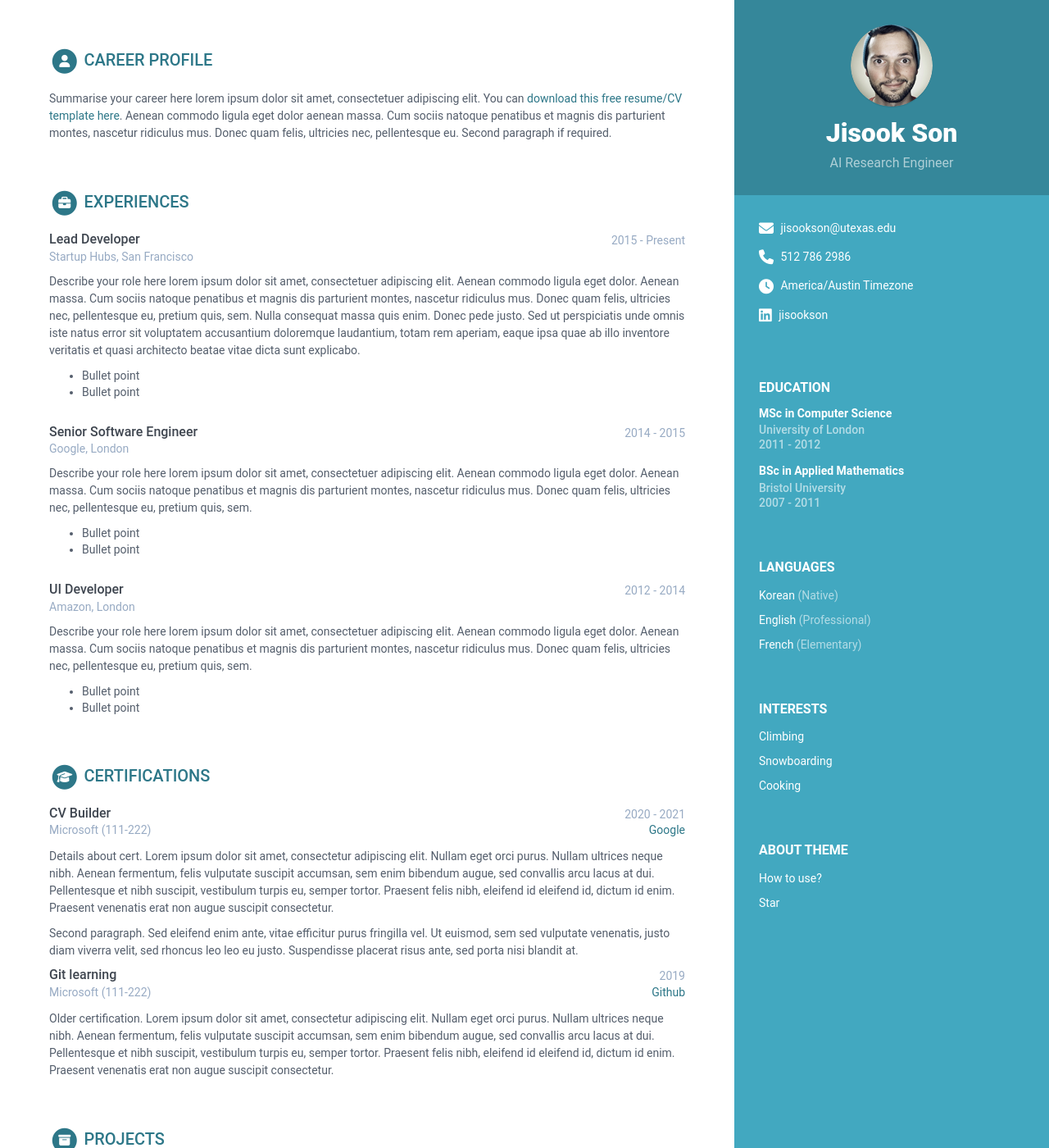
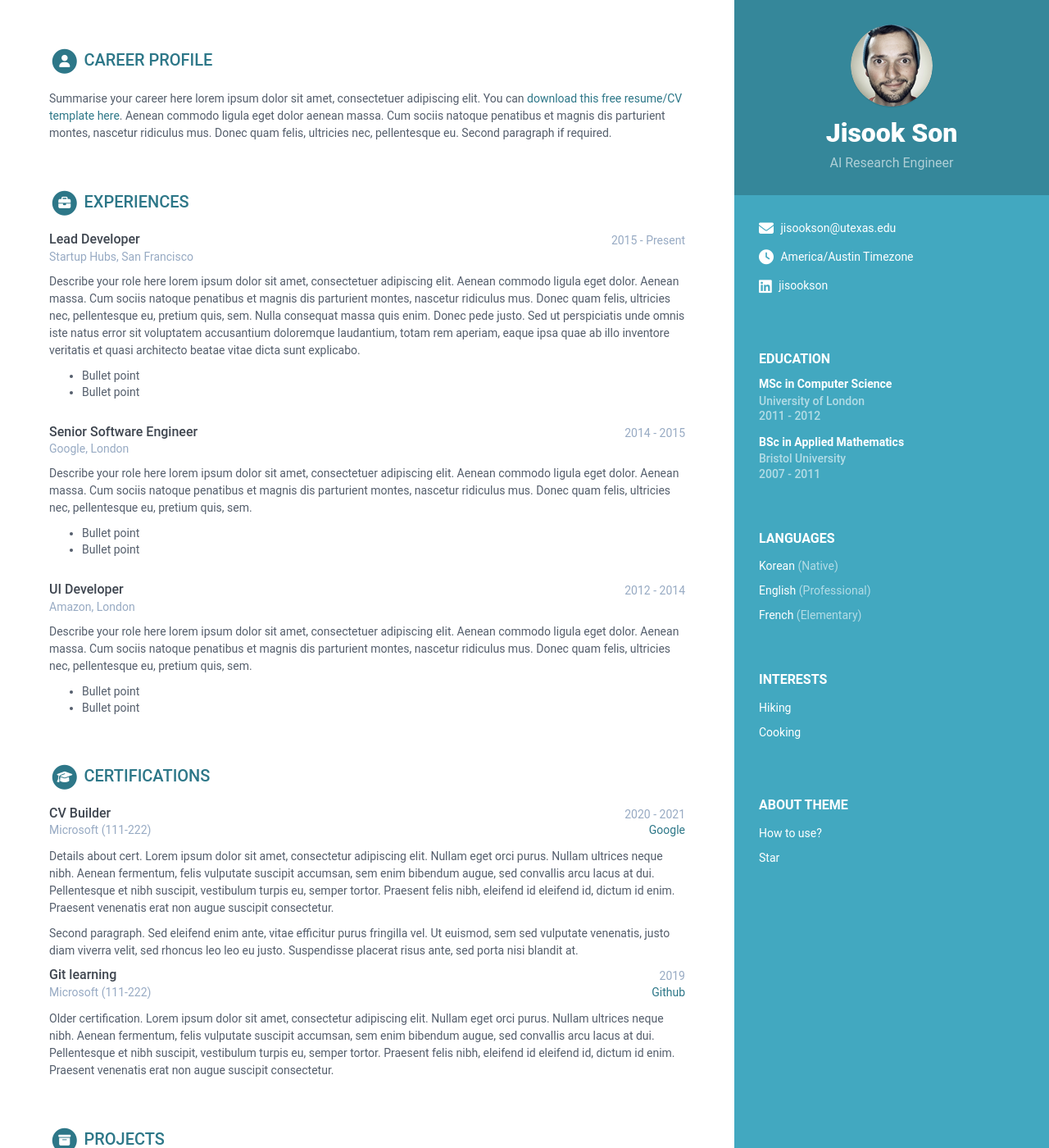
Before and after one commit to nanunzoey/nanunzoey.github.io, a Jekyll site: the page built from print.html, in a window 1280 px wide and 1400 px high. Shown: the whole window at 82% size. Built offline with Jekyll 4.4.1, drawn with Linux system fonts in a browser that asks for light colours; nearby versions of some CDN libraries; library files that are not in the unit come from our copies.

Commit message:
Update data.yml

```diff
--- a/_data/data.yml
+++ b/_data/data.yml
@@ -14,7 +14,7 @@ sidebar:
 
   # Sidebar links
   email: jisookson@utexas.edu
-  phone: 512 786 2986
+  phone:
   timezone: America/Austin # Enter your timezone, e.g., America/Havana, Africa/Casablanca, America/North_Dakota/Center
   citizenship:
   website:
@@ -49,15 +49,15 @@ sidebar:
   interests:
     title: Interests
     info:
-    - item: Climbing
-      link:
-
-
-    - item: Snowboarding
+    - item: Hiking
       link:
 
 
     - item: Cooking
+      link:
+
+
+    - item:
       link:
 
 
```
